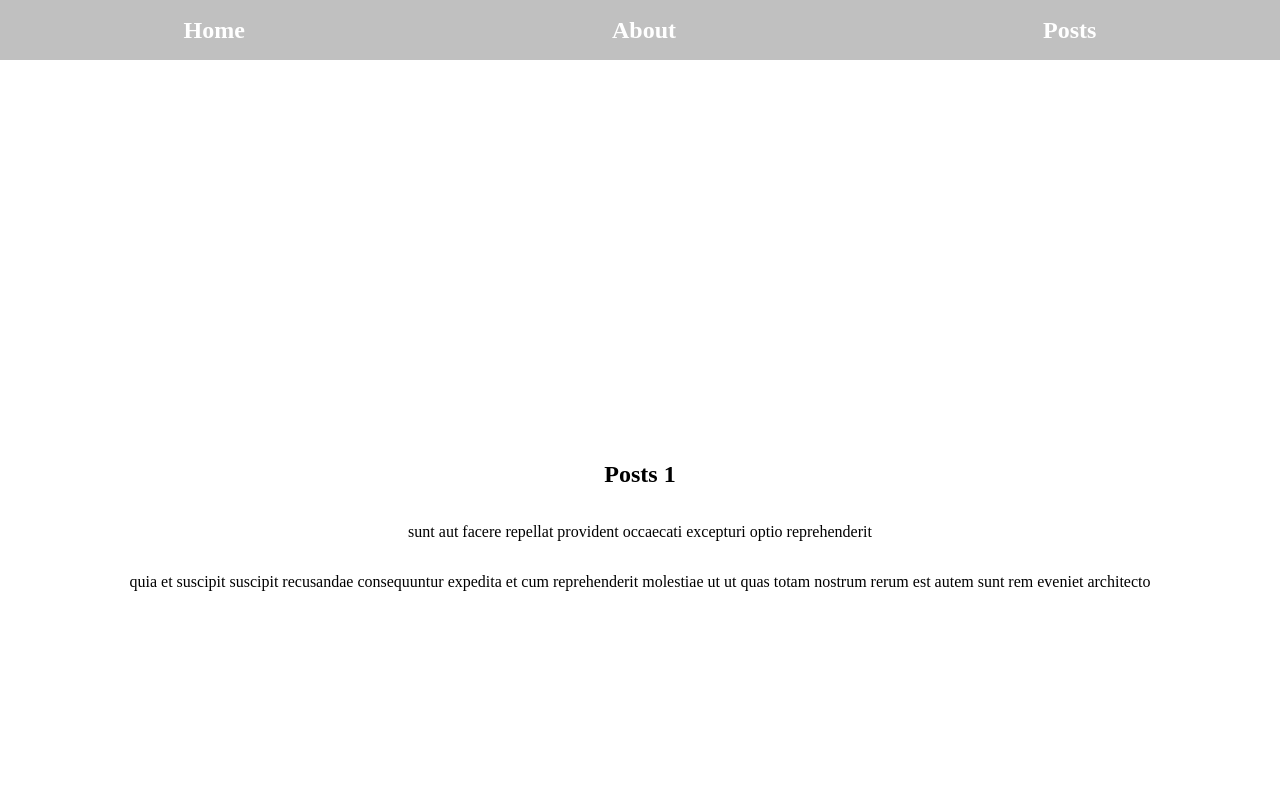
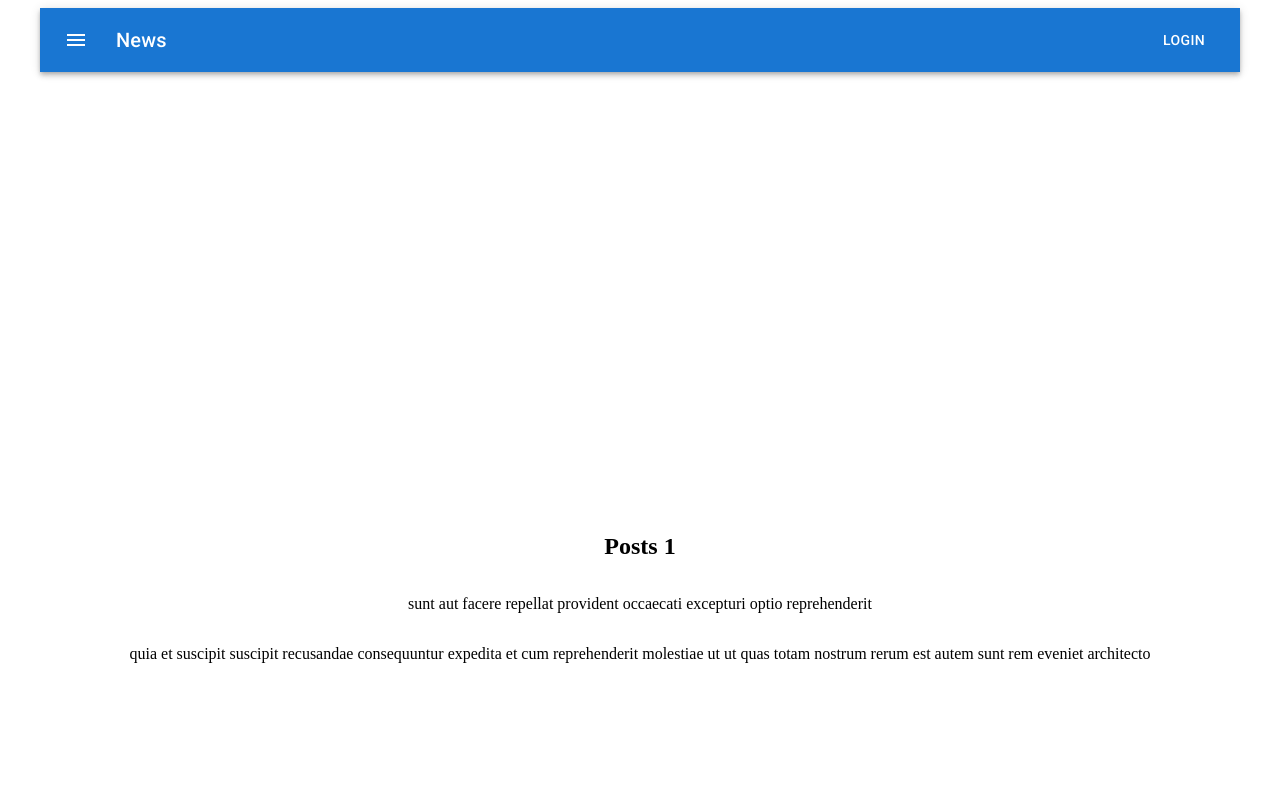
Before and after one commit to zagliadov/nextjs, a Next.js app: page /post/1 in a window 1280 px wide. Shown: the top 800 px of the page. Built offline with nearby package versions, Linux system fonts and the light colour scheme; data requests are answered from the project's data file.

Commit message:
Added materialui and removed styled components

```diff
--- a/components/Navigation/Navigation.js
+++ b/components/Navigation/Navigation.js
@@ -1,9 +1,12 @@
 import React from 'react'
 import Link from 'next/link';
-import styled from 'styled-components';
-
-
-
+import AppBar from '@mui/material/AppBar';
+import Box from '@mui/material/Box';
+import Toolbar from '@mui/material/Toolbar';
+import Typography from '@mui/material/Typography';
+import Button from '@mui/material/Button';
+import IconButton from '@mui/material/IconButton';
+import MenuIcon from '@mui/icons-material/Menu';
 
 
 
@@ -11,34 +14,27 @@
 export default function Navigation() {
 
     return (
-        <nav>
-            <Link href={'/'}><a>Home</a></Link>
-            <Link href={'/about'}><a>About</a></Link>
-            <Link href={'/posts'}><a>Posts</a></Link>
+        <Box sx={{ flexGrow: 1 }}>
+            <AppBar position="static">
+                <Toolbar>
+                    <IconButton
+                        size="large"
+                        edge="start"
+                        color="inherit"
+                        aria-label="menu"
+                        sx={{ mr: 2 }}
+                    >
+                        <MenuIcon />
+                    </IconButton>
+                    <Typography variant="h6" component="div" sx={{ flexGrow: 1 }}>
+                        News
+                    </Typography>
+                    <Button color="inherit">Login</Button>
+                </Toolbar>
+            </AppBar>
+        </Box>
 
 
-        <style jsx>{`
-            nav {
-                display: flex;
-                align-items: center;
-                justify-content: space-around;
-                position: fixed;
-                height: 60px;
-                left: 0;
-                top: 0;
-                right: 0;
-                background-color: silver;
-            }
-            nav a {
-                color: #fff;
-                font-weight: bold;
-                font-size: 24px;
-                text-decoration: none;
-            }
 
-
-        `}</style>
-
-        </nav>
     )
 }
--- a/package.json
+++ b/package.json
@@ -10,11 +10,14 @@
     "mock": "json-server -w db.json -p 4200 -d 450"
   },
   "dependencies": {
+    "@emotion/react": "^11.6.0",
+    "@emotion/styled": "^11.6.0",
+    "@mui/icons-material": "^5.1.1",
+    "@mui/material": "^5.1.1",
     "@types/react": "^17.0.35",
     "next": "12.0.3",
     "react": "17.0.2",
     "react-dom": "17.0.2",
-    "styled-components": "^5.3.3",
     "typescript": "^4.4.4"
   },
   "devDependencies": {
--- a/pages/_document.js
+++ b/pages/_document.js
@@ -8,7 +8,14 @@
             <Html>
                 <Head>
                     <link href="https://fonts.googleapis.com/css2?family=Lato:wght@100&family=Poppins:wght@100&family=Roboto:wght@100&display=swap" rel="stylesheet" />
-
+                    <link
+                        rel="stylesheet"
+                        href="https://fonts.googleapis.com/css?family=Roboto:300,400,500,700&display=swap"
+                    />
+                    <link
+                        rel="stylesheet"
+                        href="https://fonts.googleapis.com/icon?family=Material+Icons"
+                    />
                 </Head>
                 <body>
                     <Main />
```
Also changed, not shown: 1 other file (tests, documents, lock files or other folders).
